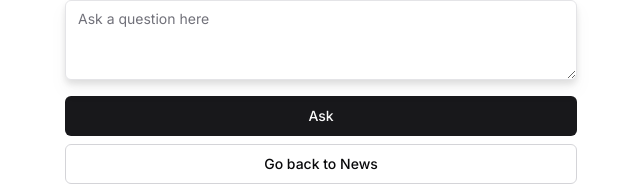
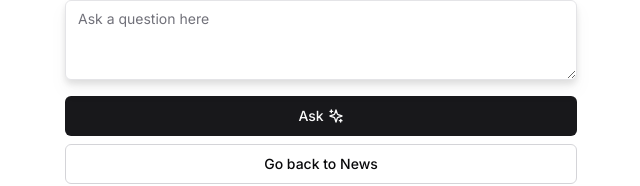
Before and after one commit to sukrutimallesh/Hackarama-2024, a Next.js app in the folder frontend-next/: page /chat in a window 1280 px wide. Shown: the part 552-738 px from the top of the page, without its empty margins (319-959 px from the left). Built offline with nearby package versions, Linux system fonts and the light colour scheme.

Commit message:
Add icon

```diff
--- a/frontend-next/src/app/chat/page.tsx
+++ b/frontend-next/src/app/chat/page.tsx
@@ -6,6 +6,7 @@ import { useState } from "react";
 import { ChatHistoryObj } from "@/lib/types";
 import { Textarea } from "@/components/ui/textarea";
 import Link from "next/link";
+import { Sparkles } from "lucide-react";
 
 const baseChatHistory: ChatHistoryObj[] = [
 	{
@@ -67,8 +68,12 @@ export default function ChatPage() {
 					className="resize-y drop-shadow-lg w-full"
 				/>
 				<div className="flex flex-col gap-2">
-					<Button onClick={getAIResponse} className="w-full">
-						Ask
+					<Button
+						onClick={getAIResponse}
+						className="w-full flex gap-1"
+					>
+						<span>Ask</span>
+						<Sparkles className="w-4 h-4" />
 					</Button>
 					<Link href="/" className="w-full">
 						<Button
```
